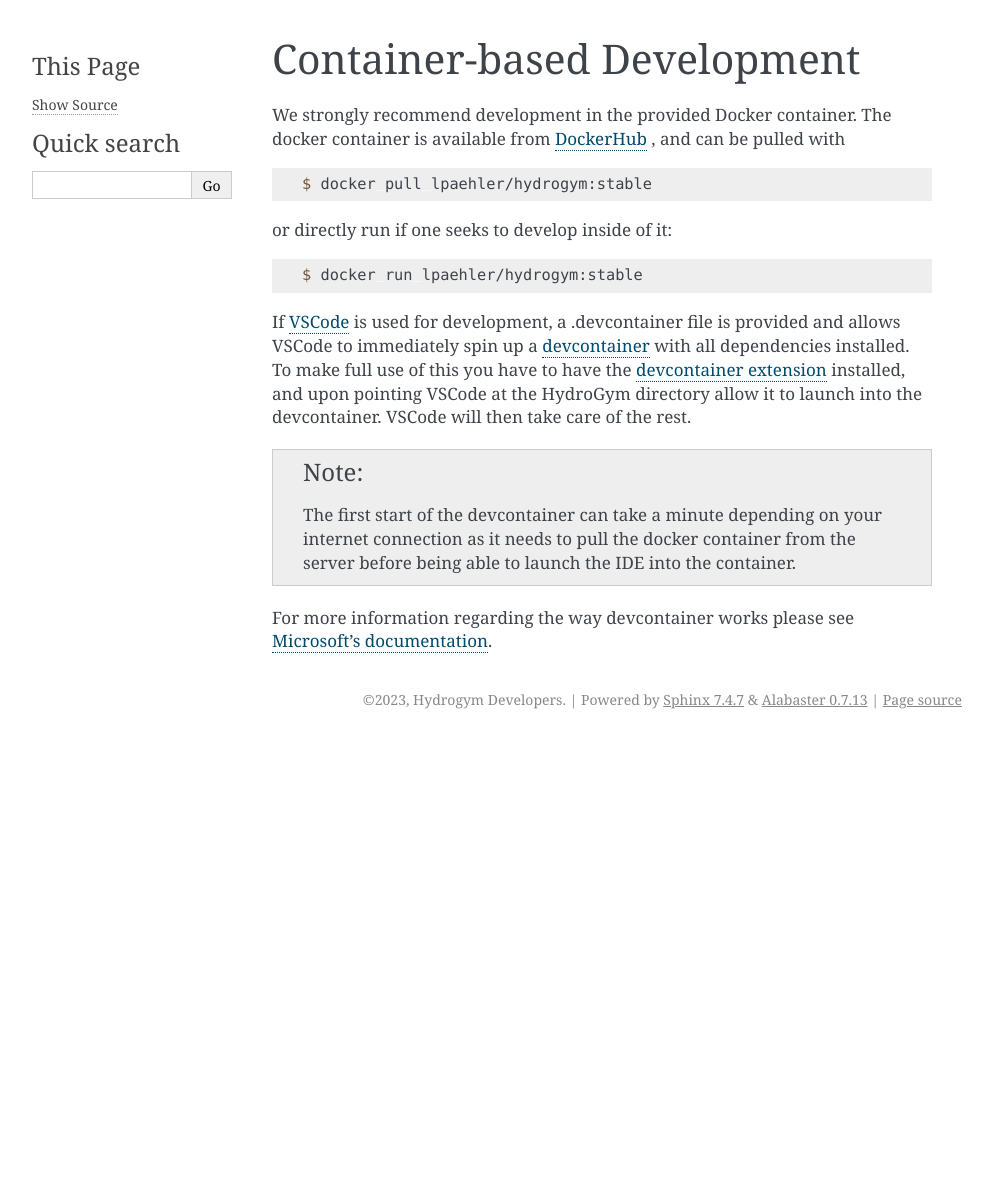
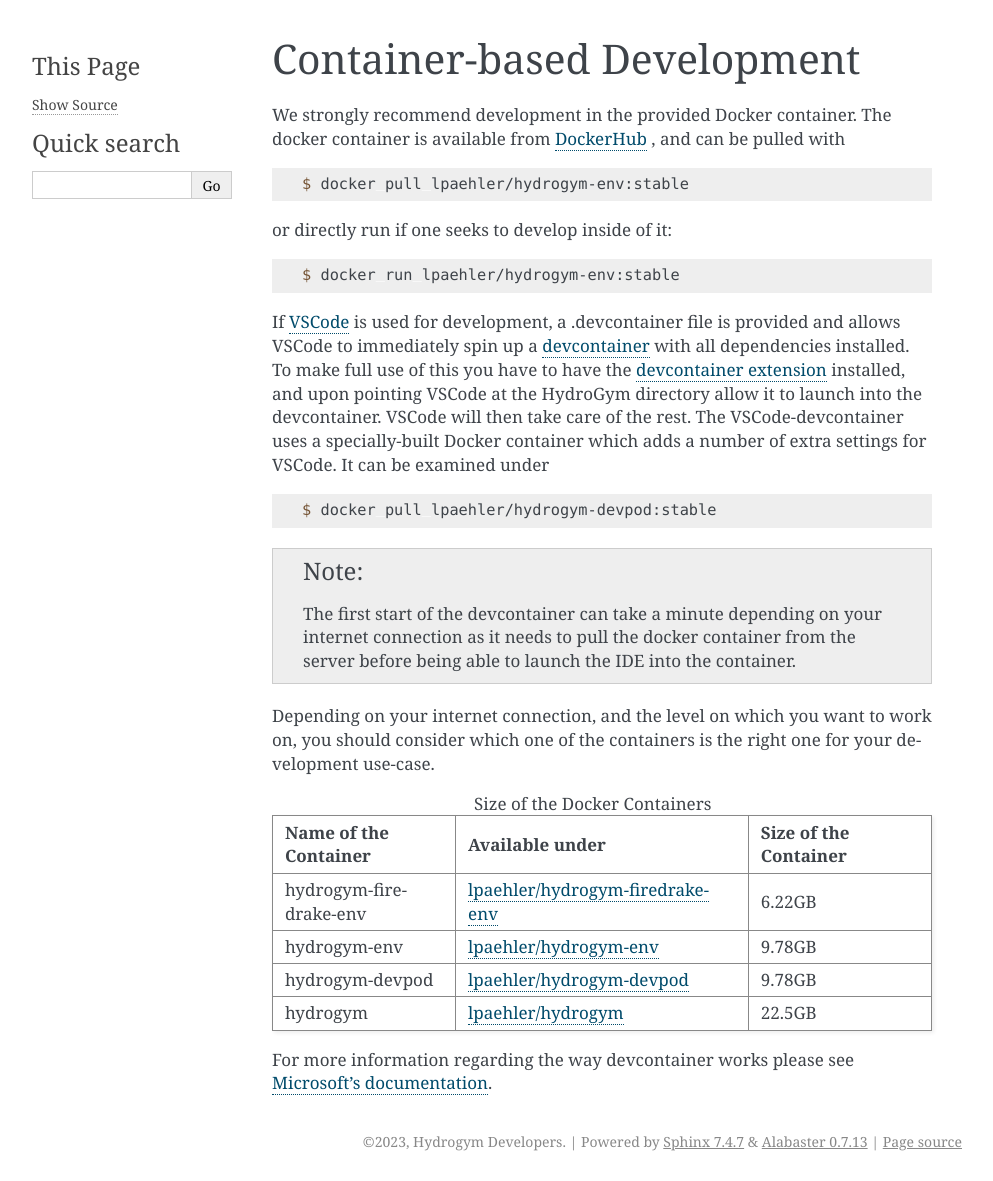
Before and after one commit to dynamicslab/hydrogym, a Sphinx documentation site: the page built from docs/docker_development.rst, in a window 1280 px wide. Shown: the whole page, without its empty margins (148-1141 px from the left). Built offline with Sphinx 7.4.7, drawn with Linux system fonts in a browser that asks for light colours; before the commit the page ends 900 px from its top, so only the background shows below that.

Commit message:
Document the usage of Docker containers for HydroGym.

```diff
--- a/docs/docker_development.rst
+++ b/docs/docker_development.rst
@@ -7,25 +7,53 @@ is available from `DockerHub <https://hub.docker.com/repository/docker/lpaehler/
 
 .. code-block:: console
 
-   $ docker pull lpaehler/hydrogym:stable
+   $ docker pull lpaehler/hydrogym-env:stable
 
 or directly run if one seeks to develop inside of it:
 
 .. code-block:: console
 
-   $ docker run lpaehler/hydrogym:stable
+   $ docker run lpaehler/hydrogym-env:stable
 
 If `VSCode <https://code.visualstudio.com>`_ is used for development, a .devcontainer file is provided
 and allows VSCode to immediately spin up a `devcontainer <https://containers.dev>`_ with all dependencies
 installed. To make full use of this you have to have the
 `devcontainer extension <https://marketplace.visualstudio.com/items?itemName=ms-vscode-remote.remote-containers>`_
 installed, and upon pointing VSCode at the HydroGym directory allow it to launch into the devcontainer.
-VSCode will then take care of the rest.
+VSCode will then take care of the rest. The VSCode-devcontainer uses a specially-built Docker container
+which adds a number of extra settings for VSCode. It can be examined under
+
+.. code-block:: console
+
+   $ docker pull lpaehler/hydrogym-devpod:stable
 
 .. note::
 
     The first start of the devcontainer can take a minute depending on your internet connection as it needs to pull
     the docker container from the server before being able to launch the IDE into the container.
 
+Depending on your internet connection, and the level on which you want to work on, you should consider which one of
+the containers is the right one for your development use-case.
+
+.. list-table:: Size of the Docker Containers
+   :widths: 25 40 25
+   :header-rows: 1
+
+   * - Name of the Container
+     - Available under
+     - Size of the Container
+   * - hydrogym-firedrake-env
+     - `lpaehler/hydrogym-firedrake-env <https://hub.docker.com/repository/docker/lpaehler/hydrogym-firedrake-env/general>`_
+     - 6.22GB
+   * - hydrogym-env
+     - `lpaehler/hydrogym-env <https://hub.docker.com/repository/docker/lpaehler/hydrogym-env/general>`_
+     - 9.78GB
+   * - hydrogym-devpod
+     - `lpaehler/hydrogym-devpod <https://hub.docker.com/repository/docker/lpaehler/hydrogym-devpod/general>`_
+     - 9.78GB
+   * - hydrogym
+     - `lpaehler/hydrogym <https://hub.docker.com/repository/docker/lpaehler/hydrogym/general>`_
+     - 22.5GB
+
 For more information regarding the way devcontainer works please see
 `Microsoft's documentation <https://code.visualstudio.com/docs/devcontainers/containers>`_.
```
